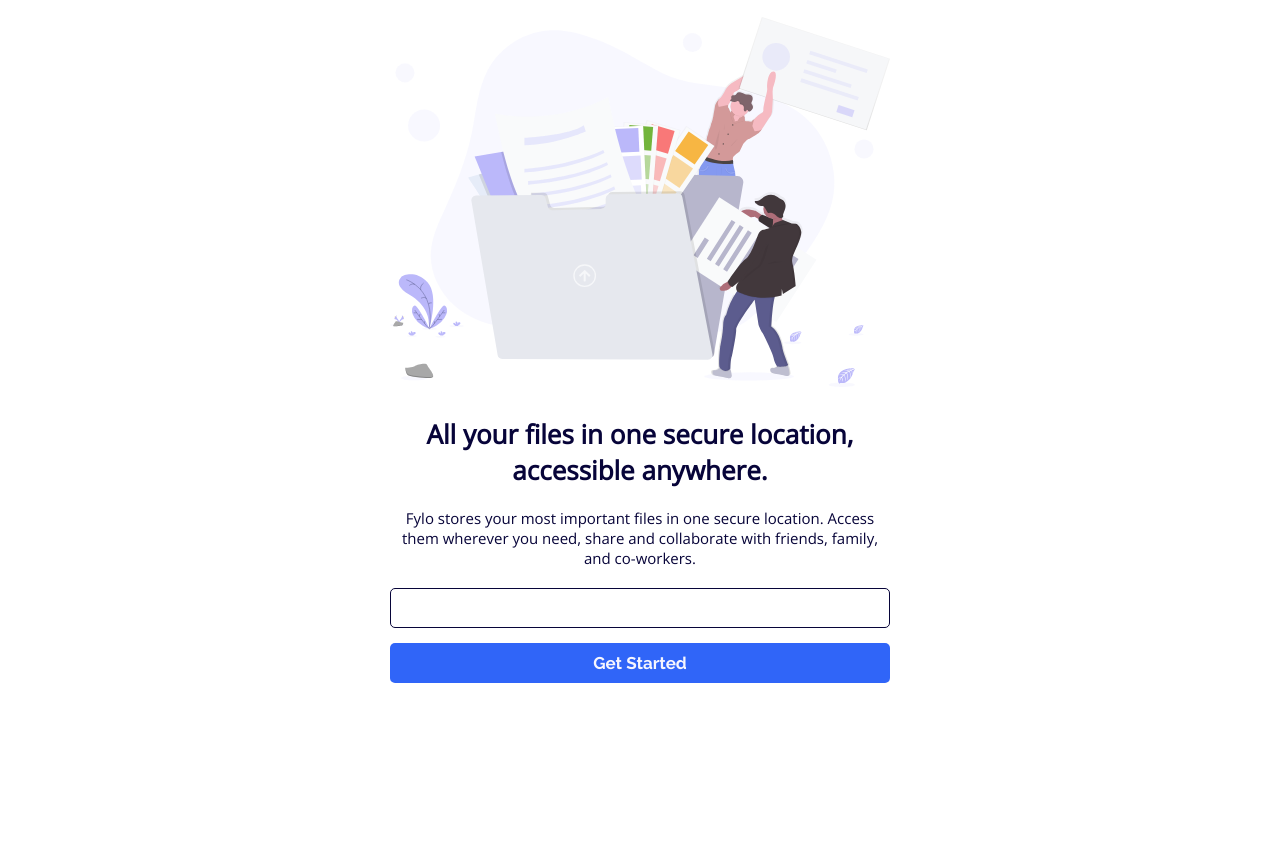
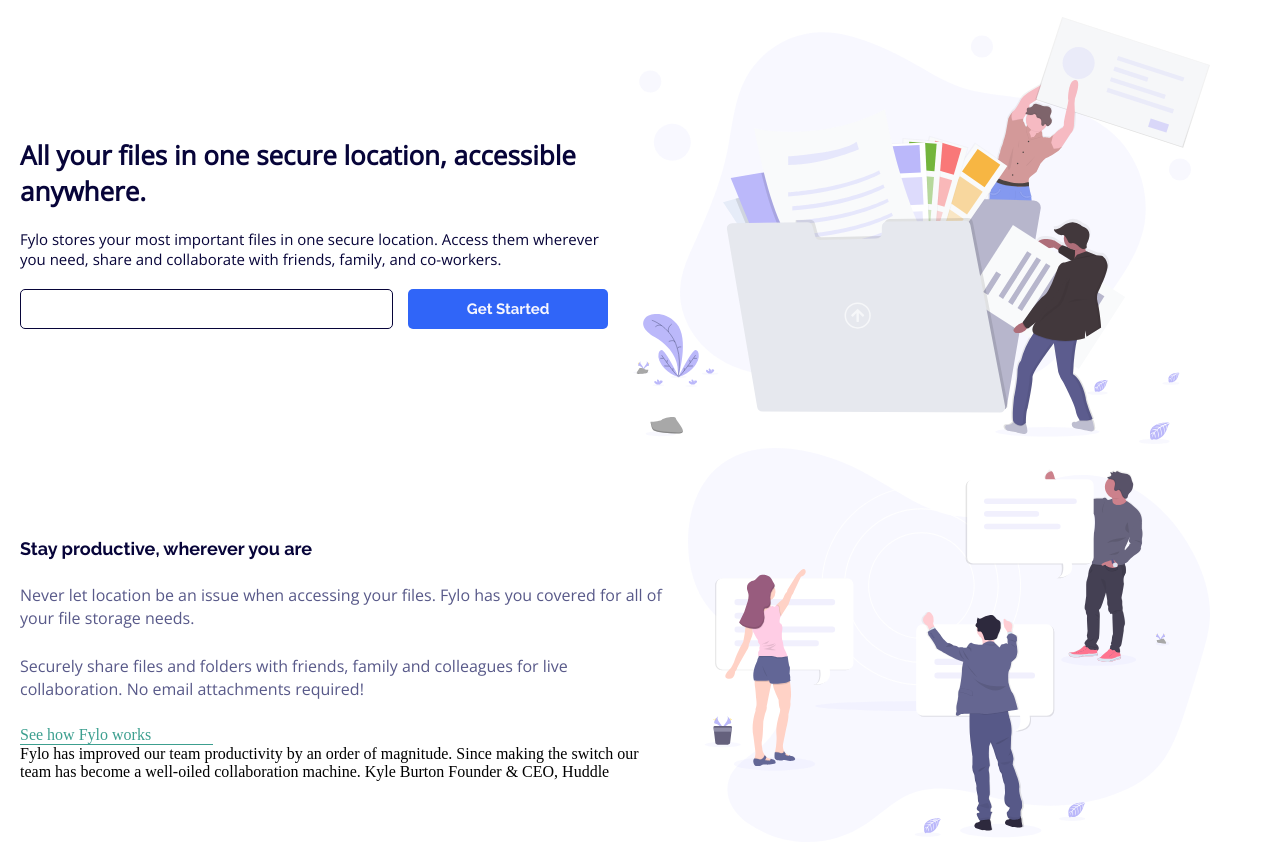
Before and after one commit to Massensini/Fylo-landing-page, a plain HTML site: page index.html in a window 1280 px wide. Shown: the part 83-949 px from the top of the page. Before the commit the page ends 800 px from the top, so only its background shows below. Drawn offline with nearby package versions, Linux system fonts and the light colour scheme.

Commit message:
main in progress

```diff
--- a/index.html
+++ b/index.html
@@ -55,22 +55,23 @@
       </div>
     </div>
 
+    <div class="infoContainer">
+      <div class="infoContent">
+        <h2 class="infoH2">Stay productive, wherever you are</h2>
 
-  </main>
-  <!--
-  <div class="infoContainer">
-      <div>
-        <h2>Stay productive, wherever you are</h2>
-
-        <p>
+        <div>
+          <p class="infoP">
           Never let location be an issue when accessing your files. Fylo has you
           covered for all of your file storage needs.
-          <br>
+        </p>
+        <p class="infoP">
           Securely share files and folders with friends, family and colleagues for
           live collaboration. No email attachments required!
         </p>
+        </div>
 
-        <a href="#">See how Fylo works</a>
+
+        <a href="#" class="link">See how Fylo works</a>
 
         <div>
           Fylo has improved our team productivity by an order of magnitude. Since
@@ -82,9 +83,12 @@
       </div>
 
       <div class="img">
-        <img src="./images/illustration-2.svg" alt="">
+        <img src="./images/illustration-2.svg" alt="illustration-2" class="illustrationImg">
       </div>
     </div>
+
+  </main>
+  <!--
 
   <div>
     <section>
--- a/style.css
+++ b/style.css
@@ -60,6 +60,9 @@
     list-style: none;
     font-family: 'Raleway', sans-serif;
     color: var(--desaturated-blue);
+}
+
+li {
     cursor: pointer;
 }
 
@@ -70,7 +73,7 @@
     max-width:  500px;
 }
 
-.descriptionContainer {
+.descriptionContainer, .infoContainer {
     display: flex;
     flex-direction: column-reverse;
     align-items: center;
@@ -112,6 +115,8 @@
     border: 1px solid var(--very-dark-blue);
     border-radius: 5px;
     outline: none;
+    text-align: start;
+    padding: 5px;
 }
 
 .startBtn {
@@ -125,3 +130,75 @@
     font-weight: bold;
     font-size: 17px;
 }
+
+.startBtn:hover {
+    opacity: 0.8;
+    cursor: pointer;
+}
+
+/*INFO CONTAINER*/
+.infoContent {
+    display: flex;
+    flex-direction: column;
+    justify-content: center;
+}
+
+.infoH2 {
+    margin-top: 25px;
+    font-family: 'Raleway', sans-serif;
+    font-size: 18px;
+    color: var(--very-dark-blue);
+}
+
+.infoP {
+    margin-top: 25px;
+    line-height: 23px;
+
+    font-family: 'Open Sans', sans-serif;
+    font-size: 16px;
+    color: var(--desaturated-blue);
+}
+
+.link {
+    width: 30%;
+    margin-top: 25px;
+    text-decoration: none;
+    color: var(--moderate-cyan);
+    border-bottom: 1px solid var(--moderate-cyan);
+}
+
+@media screen and (min-width: 800px) {
+    * {
+        text-align: start;
+    }
+
+    .containerTop {
+        max-width: 100%;
+    }
+
+    .mainContainer {
+        max-width: 100%;
+    }
+
+    .descriptionContainer, .infoContainer {
+        flex-direction: row;
+    }
+
+    .illustrationImg {
+        width: calc(100% - 50px);
+    }
+
+    .getStarted {
+        flex-direction: row;
+    }
+
+    .emailInput {
+        width: 65%;
+    }
+
+    .startBtn {
+        width: 35%;
+        text-align: center;
+        font-size: 15px;
+    }
+}
```
